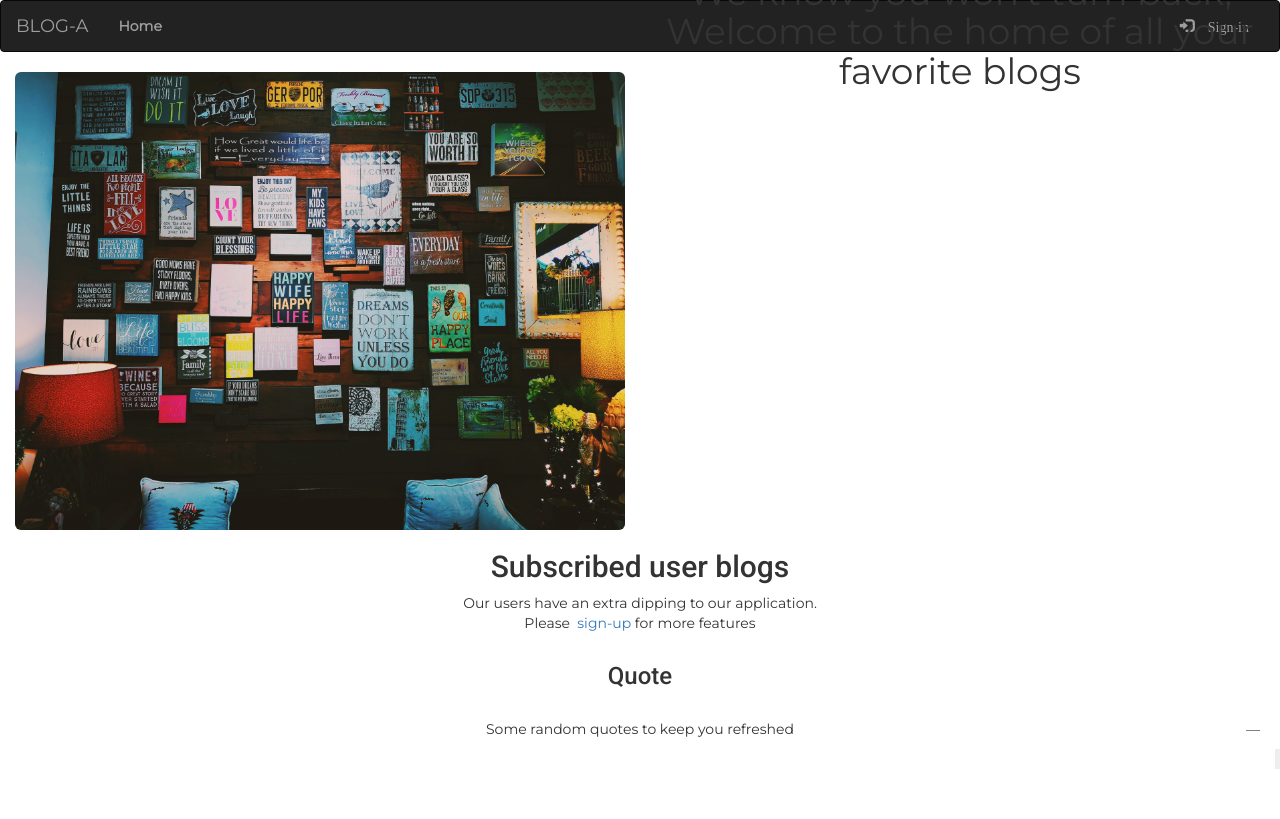
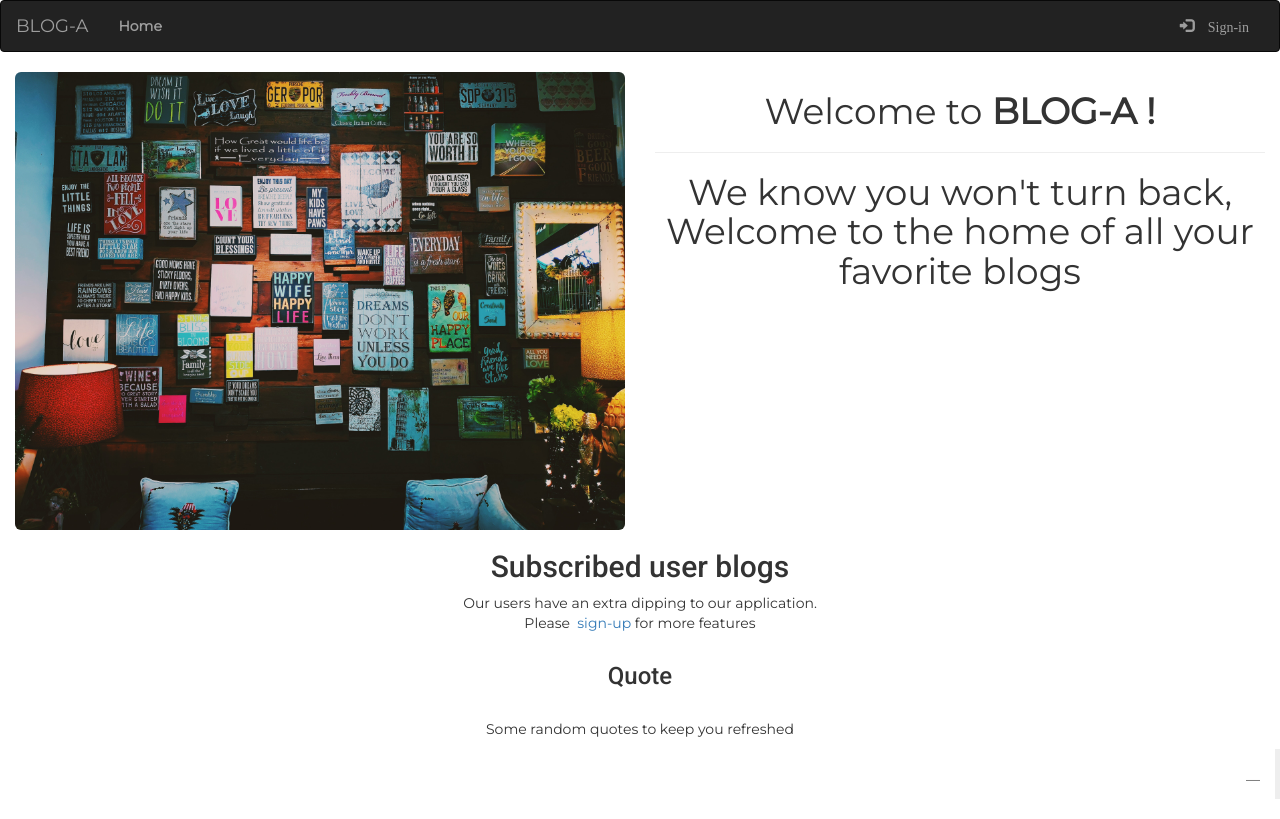
Before and after one commit to Williamsoditi/BlogA, a Flask app: template app/templates/index.html in a window 1280 px wide. Before the commit the page ends 769 px from the top, so only its background shows below. Run offline with Flask 2, Linux system fonts and the light colour scheme; the template is opened without the code that fills it, so the values that code supplies are empty; parts of the project's set-up code (start-up, migrations or seed data) failed here and were passed over; some libraries are stand-ins or nearby versions.

Commit message:
Style:Fixes overlapping texts

```diff
--- a/app/static/css/index.css
+++ b/app/static/css/index.css
@@ -6,11 +6,7 @@ p, a, h1{
 h3, li, h4, h2{
     font-family: 'Roboto', sans-serif;
 }
-footer{
-    margin-top: -50px;
-}
 #welcome-text{
-    margin-top: -200px;
     font-family: 'Montserrat', sans-serif;
     font-size: 80px;
 }
```
